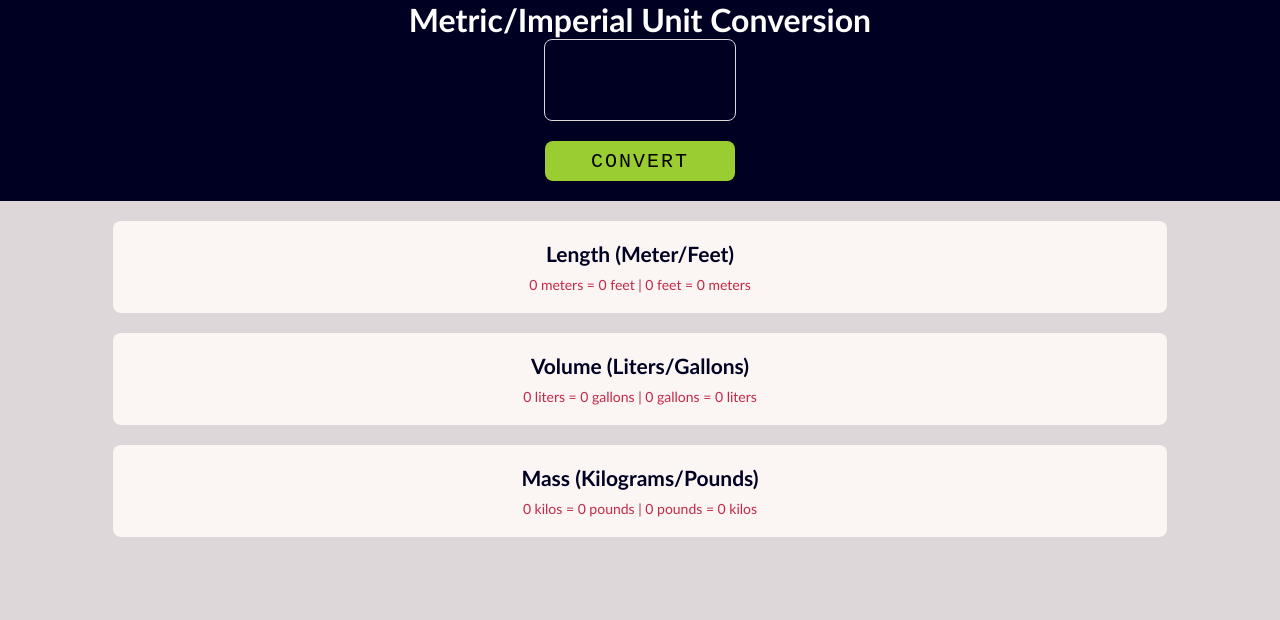
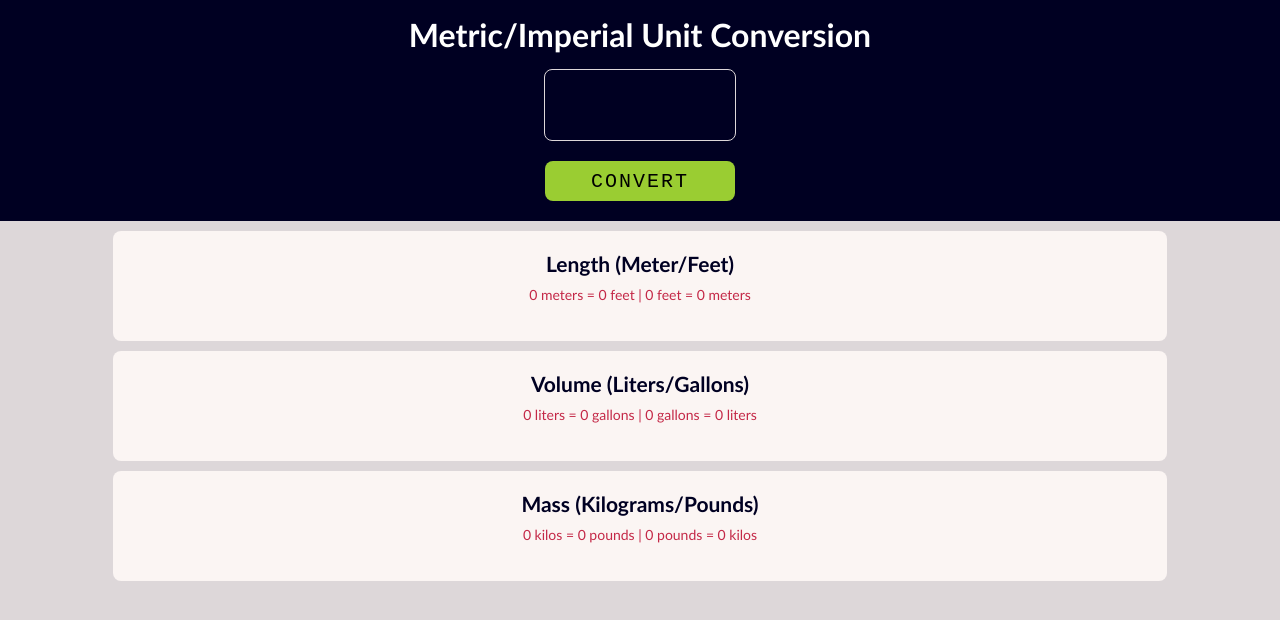
Before and after one commit to UmbraNova/unit-converter-extension, a browser extension: page index.html in a window 1280 px wide. Drawn offline with Linux system fonts and the light colour scheme.

Commit message:
fixed sizing in browser

```diff
--- a/index.css
+++ b/index.css
@@ -6,6 +6,8 @@
 
 body {
     background-color:#DDD7D9;
+    min-width: 380px;
+    margin-bottom: 20px;
 }
 
 #container {
@@ -20,11 +22,12 @@ h1 {
     color: white;
     min-width: 300px;
     text-align: center;
+    margin: 15px 0;
 }
 
 #input-el {
     border: 1px solid #DDD7D9;
-    height: 80px;
+    height: 70px;
     width: 180px;
     font-size: 40px;
     text-align: center;
@@ -58,7 +61,8 @@ h1 {
 
 .result {
     background-color:#FBF5F3;
-    margin-top: 20px;
+    margin-top: 10px;
+    min-height: 70px;
     border-radius: 8px;
     width: 80%;
     padding: 20px 15px;
```
Also changed, not shown: images/repost.png (added), manifest.json.
